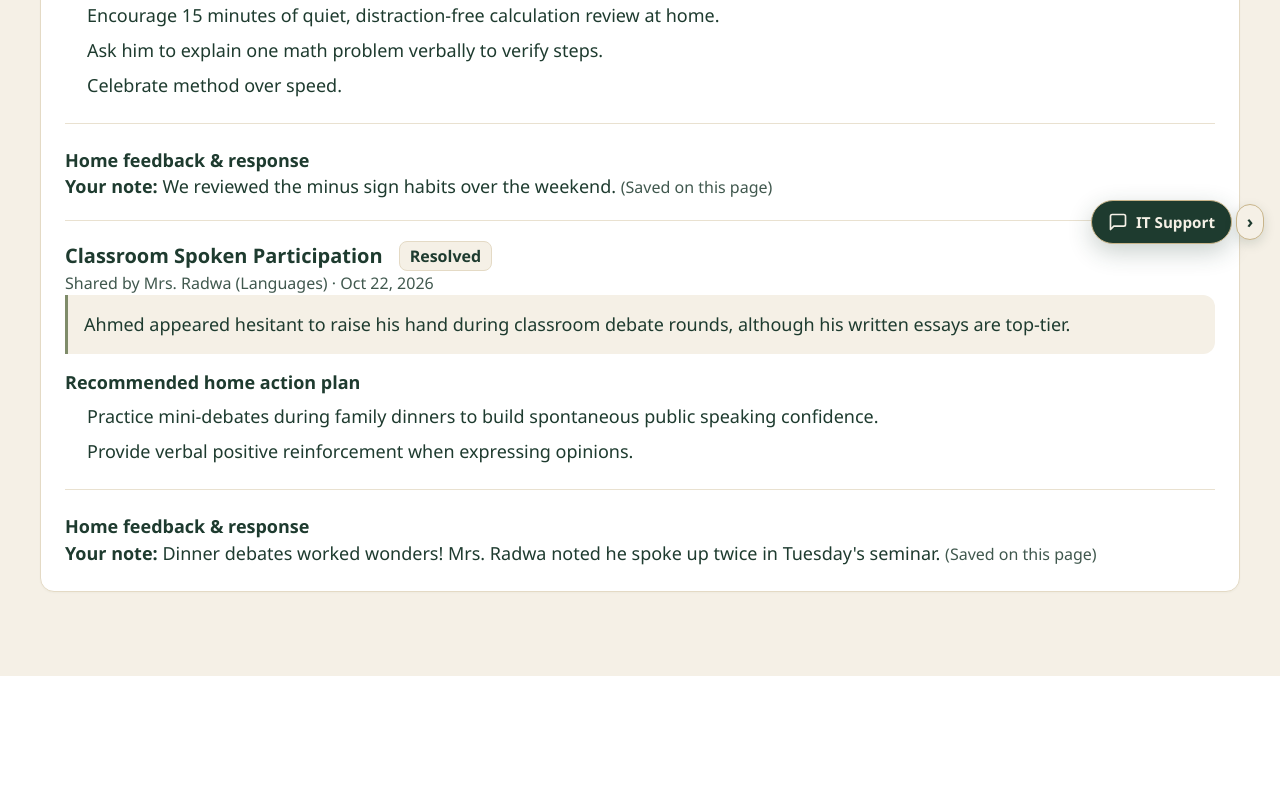
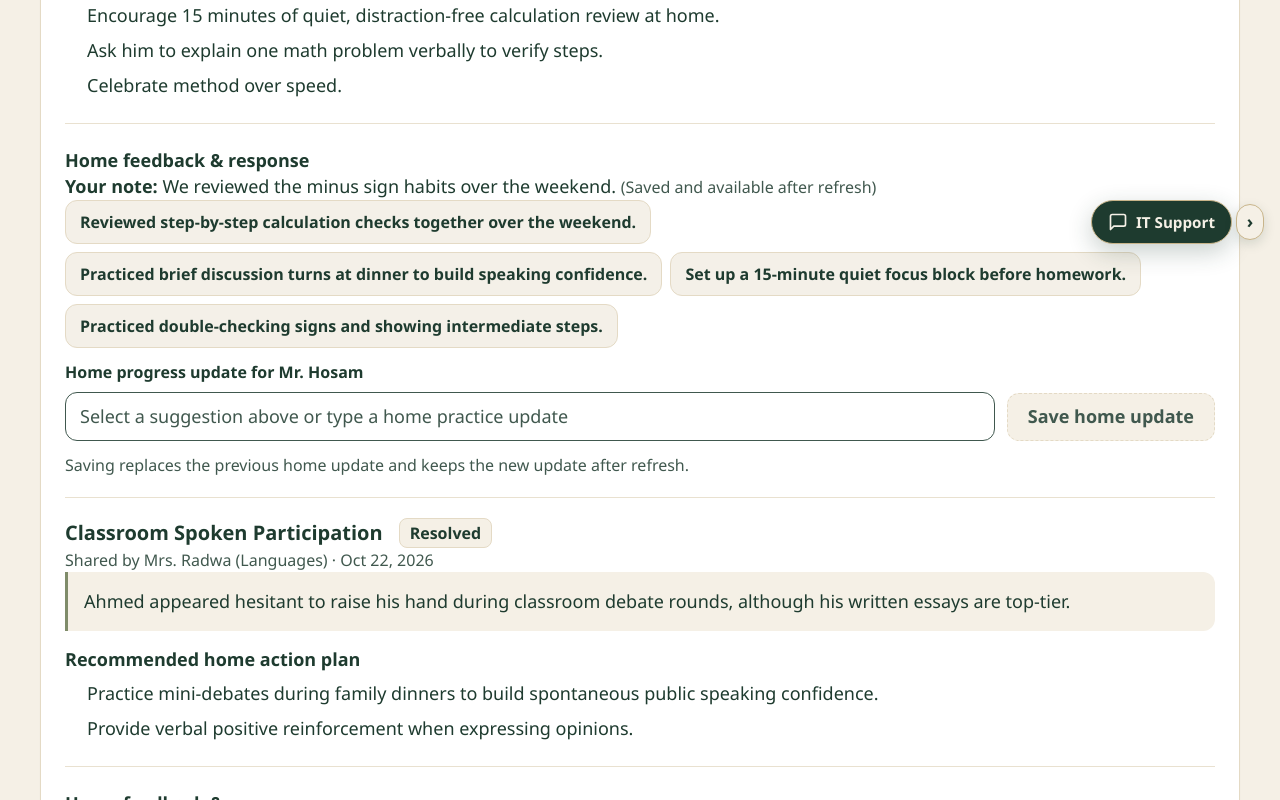
Before and after one commit to OmarZakaria04/HCI-Project, a React (Vite) app: page /parent/behavior in a window 1280 px wide. Shown: the part 540-1340 px from the top of the page. Before the commit the page ends 1216 px from the top, so only its background shows below. Built offline with nearby package versions, Linux system fonts and the light colour scheme; a web font is replaced by a local one.

Commit message:
Updates
Updated the missing features determined on whatsapp and checked they are working

```diff
--- a/src/pages/parent/ParentBehavior.jsx
+++ b/src/pages/parent/ParentBehavior.jsx
@@ -173,15 +173,16 @@ export default function ParentBehavior() {
                     <div className="parent-divider-section">
                       <h4>{tr("Home feedback & response", "Rückmeldung von zu Hause")}</h4>
 
-                      {item.parentNote ? (
+                      {item.parentNote && (
                         <p>
                           <strong>{tr("Your note:", "Ihre Notiz:")}</strong>{" "}
                           {item.parentNote}{" "}
                           <span className="parent-meta">
-                            ({tr("Saved on this page", "Auf dieser Seite gespeichert")})
+                            ({tr("Saved and available after refresh", "Gespeichert und nach dem Neuladen verfügbar")})
                           </span>
                         </p>
-                      ) : (
+                      )}
+
                       <form
                         onSubmit={(event) =>
                           handleSendParentReply(item.id, event)
@@ -228,8 +229,8 @@ export default function ParentBehavior() {
                                 }))
                               }
                               placeholder={tr(
-                                  "Write a brief update on home practice",
-                                  "Kurze Rückmeldung zum Üben zu Hause schreiben"
+                                "Select a suggestion above or type a home practice update",
+                                "Oben einen Vorschlag auswählen oder eine Rückmeldung zum Üben eingeben"
                               )}
                             />
                             <button
@@ -245,12 +246,11 @@ export default function ParentBehavior() {
                         </div>
                         <p className="parent-meta">
                           {tr(
-                              "Demo note. Updates stay on this page and are not delivered to the teacher.",
-                              "Demo-Hinweis. Rückmeldungen bleiben auf dieser Seite und werden nicht an die Lehrkraft gesendet."
+                            "Saving replaces the previous home update and keeps the new update after refresh.",
+                            "Beim Speichern wird die vorherige Rückmeldung ersetzt und die neue bleibt nach dem Neuladen erhalten."
                           )}
                         </p>
                       </form>
-                      )}
                     </div>
                   </li>
                 );
--- a/src/pages/teacher/TeacherPapers.jsx
+++ b/src/pages/teacher/TeacherPapers.jsx
@@ -27,6 +27,7 @@ export default function TeacherPapers() {
   const searchRef = useRef(null);
   const [searchQuery, setSearchQuery] = useState("");
   const [filters, setFilters] = useState({ grade: "", classId: "", paper: "", status: "" });
+  const [sortOrder, setSortOrder] = useState("newest");
 
   // Archive state (T11)
   const [archiveEdits, setArchiveEdits] = useState(() => getArchiveEdits());
@@ -55,6 +56,7 @@ export default function TeacherPapers() {
   const resetFilters = () => {
     setSearchQuery("");
     setFilters({ grade: "", classId: "", paper: "", status: "" });
+    setSortOrder("newest");
     searchRef.current?.focus();
   };
 
@@ -62,16 +64,25 @@ export default function TeacherPapers() {
   const classIds = [...new Set(papers.map((paper) => paper.classId))].sort();
   const paperNames = [...new Set(papers.map((paper) => paper.paper))].sort();
   const query = searchQuery.trim().toLowerCase();
-  const visible = papers.filter((paper) => (
-    (!query || paper.student.toLowerCase().includes(query) || paper.classId.toLowerCase().includes(query)) &&
-    (!filters.grade || String(paper.grade) === filters.grade) &&
-    (!filters.classId || paper.classId === filters.classId) &&
-    (!filters.paper || paper.paper === filters.paper) &&
-    (!filters.status || paper.status === filters.status)
-  ));
+  const visible = papers
+    .filter((paper) => (
+      (!query || paper.student.toLowerCase().includes(query) || paper.classId.toLowerCase().includes(query)) &&
+      (!filters.grade || String(paper.grade) === filters.grade) &&
+      (!filters.classId || paper.classId === filters.classId) &&
+      (!filters.paper || paper.paper === filters.paper) &&
+      (!filters.status || paper.status === filters.status)
+    ))
+    .sort((a, b) => {
+      const aOrder = submissionDate(a.submitted, lang)?.order;
+      const bOrder = submissionDate(b.submitted, lang)?.order;
+      if (aOrder == null && bOrder == null) return String(a.id).localeCompare(String(b.id));
+      if (aOrder == null) return 1;
+      if (bOrder == null) return -1;
+      return sortOrder === "oldest" ? aOrder - bOrder : bOrder - aOrder;
+    });
   const pendingCount = papers.filter((paper) => paper.status === "Pending").length;
   const gradedCount = papers.filter((paper) => paper.status === "Graded").length;
-  const isFiltered = searchQuery !== "" || Object.values(filters).some(Boolean);
+  const isFiltered = searchQuery !== "" || Object.values(filters).some(Boolean) || sortOrder !== "newest";
 
   // Archive filtering
   const archiveTerms = [...new Set(archiveList.map((r) => r.term))];
@@ -192,6 +203,13 @@ export default function TeacherPapers() {
               <option value="">{tr("All statuses", "Alle Status")}</option>
               <option value="Pending">{translateValue("Pending", lang)}</option>
               <option value="Graded">{translateValue("Graded", lang)}</option>
+            </select>
+          </label>
+          <label>
+            <span>{tr("Sort by", "Sortieren nach")}</span>
+            <select value={sortOrder} onChange={(event) => setSortOrder(event.target.value)}>
+              <option value="newest">{tr("Newest first", "Neueste zuerst")}</option>
+              <option value="oldest">{tr("Oldest first", "Älteste zuerst")}</option>
             </select>
           </label>
         </div>
--- a/src/styles/teacher-grading.css
+++ b/src/styles/teacher-grading.css
@@ -27,7 +27,7 @@
 .teacher-grading .review-steps li.is-active { background: var(--color-forest); border-color: var(--color-forest); color: var(--color-cream); }
 .teacher-grading .review-steps li.is-active span { background: var(--color-sand); color: var(--color-forest); }
 .teacher-grading .review-steps li.is-done { background: var(--color-cream); color: var(--color-forest); }
-.teacher-grading .review-flag-error { margin-top: 8px; padding: 8px 12px; border-radius: 8px; background: #fff4f2; color: #8a1f17; font-size: 0.9375rem; font-weight: 600; }
+.teacher-grading .review-flag-error { position: static; display: block; margin: 0; padding: 8px 12px; border: 1px solid #d8867f; border-radius: 8px; background: #fff4f2; color: #8a1f17; font-size: 0.9375rem; font-weight: 600; line-height: 1.4; }
 
 .teacher-grading .grade-board { display: flex; flex-direction: column; gap: 24px; margin-top: 24px; padding: 24px; border: 1px solid rgb(200 180 138 / 60%); border-radius: 14px; background: #183126; color: var(--color-cream); box-shadow: 0 1px 2px rgb(30 59 47 / 3%); }
 .teacher-grading .grade-board > * { margin-block: 0; }
@@ -111,7 +111,7 @@
 .teacher-grading .review-report-field textarea { resize: vertical; }
 .teacher-grading .review-report-field textarea::placeholder { color: #40584e; opacity: 1; }
 .teacher-grading .review-report-decisions { display: grid; grid-row: span 3; grid-template-rows: subgrid; min-width: 0; gap: 24px; padding-left: 24px; border-left: 1px solid rgb(245 240 230 / 25%); }
-.teacher-grading .review-report-decisions .review-flags-field { display: contents; }
+.teacher-grading .review-report-decisions .review-flags-field { display: flex; min-width: 0; flex-direction: column; gap: 12px; }
 .teacher-grading .review-report-decisions .review-flags-field > .review-report-field { display: flex; min-width: 0; flex-direction: column; }
 .teacher-grading .review-report-decisions .review-flags-field textarea { flex: 1; }
 .teacher-grading .review-score-summary { display: grid; grid-template-columns: minmax(0, 1fr) 96px; align-items: center; gap: 12px 16px; padding: 16px; border-radius: 12px; background: var(--color-cream); color: var(--color-forest); }
--- a/src/styles/teacher-papers.css
+++ b/src/styles/teacher-papers.css
@@ -49,7 +49,7 @@
 .teacher-papers .papers-board-heading h2 { font-size: 1.75rem; font-weight: 700; line-height: 1.3; letter-spacing: -0.015em; }
 .teacher-papers .papers-board-heading p { font-size: 1rem; }
 .teacher-papers .papers-board-heading p span { padding-inline: 6px; }
-.teacher-papers .papers-filter-grid { display: grid; grid-template-columns: minmax(0, 2fr) repeat(4, minmax(0, 1fr)); gap: 16px; margin: 24px 0 0; }
+.teacher-papers .papers-filter-grid { display: grid; grid-template-columns: minmax(0, 2fr) repeat(5, minmax(0, 1fr)); gap: 16px; margin: 24px 0 0; }
 .teacher-papers .papers-filter-grid label { min-width: 0; font-size: 1rem; }
 .teacher-papers .papers-filter-grid label > span { display: block; margin-bottom: 4px; font-weight: 600; }
 .teacher-papers .papers-filter-grid :is(input, select) { width: 100%; min-width: 0; min-height: 48px; padding: 8px 12px; border: 1px solid var(--color-sand); border-radius: 12px; background: var(--color-cream); color: var(--color-forest); }
```
Lines whose indentation alone changed are shown as unchanged.
